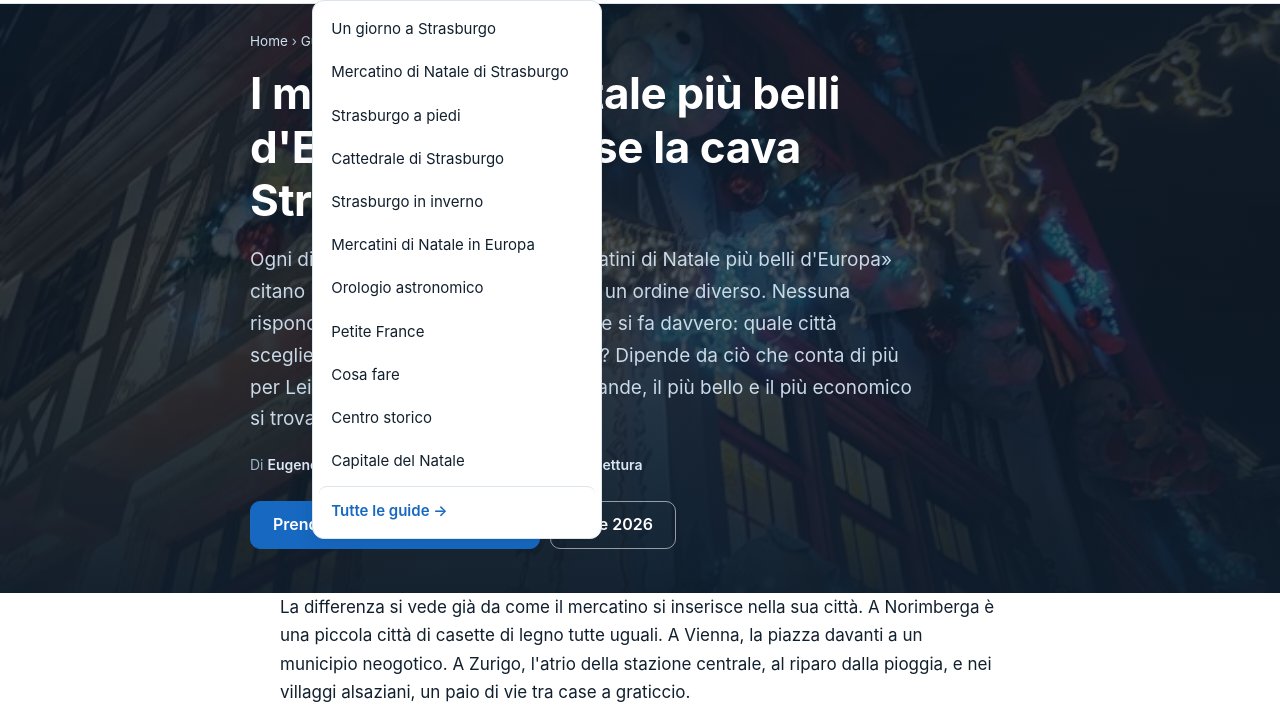
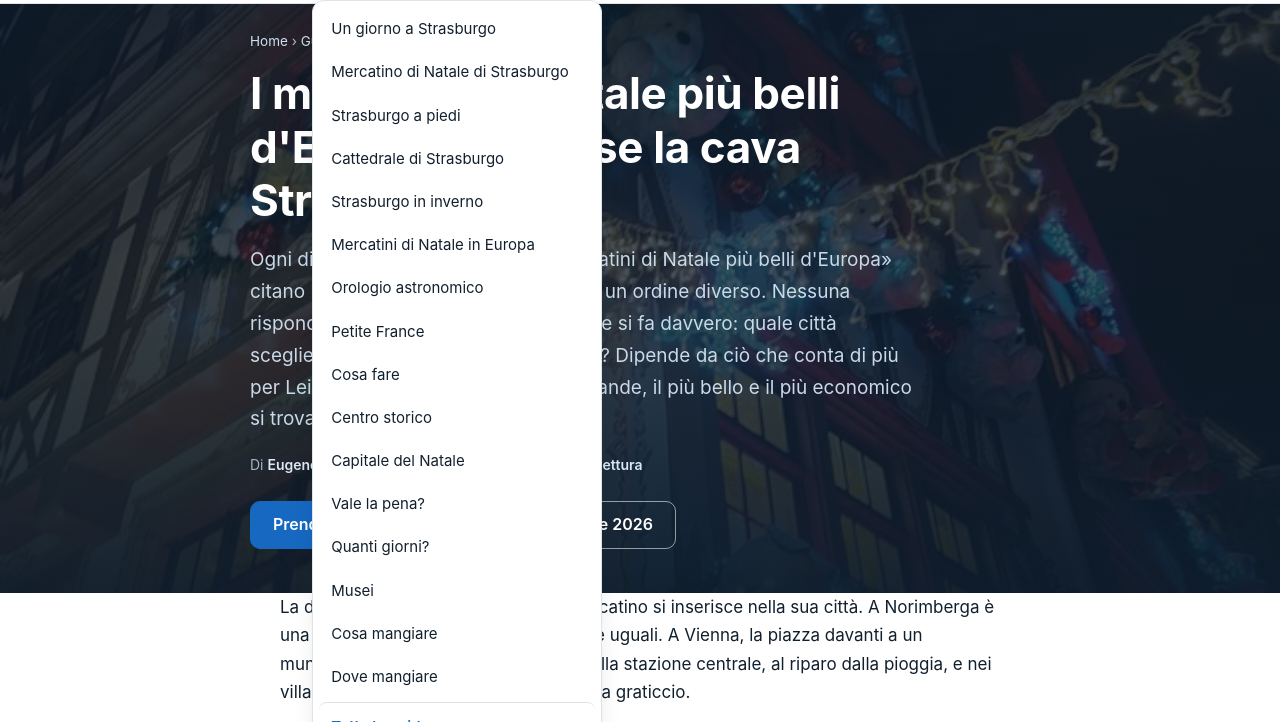
Before and after one commit to taras-off/strasbourgwalk.com, a plain HTML site: page public/it/best-christmas-markets-in-europe/index.html in a window 1280 px wide. Both pictures are taken after a click on the heading "Guide ▾". Shown: the part 56-778 px from the top of the page. Drawn offline with Linux system fonts and the light colour scheme; a script that the page names is missing.

Commit message:
Add files via upload

```diff
--- a/public/it/best-christmas-markets-in-europe/index.html
+++ b/public/it/best-christmas-markets-in-europe/index.html
@@ -357,7 +357,7 @@ article figcaption{font-size:13.5px;color:var(--ink3);margin-top:8px;text-align:
 <details class="menu">
 <summary>Guide ▾</summary>
 <div class="drop">
-<a href="/it/one-day-in-strasbourg/">Un giorno a Strasburgo</a><a href="/it/strasbourg-christmas-market/">Mercatino di Natale di Strasburgo</a><a href="/it/strasbourg-walking-tour/">Strasburgo a piedi</a><a href="/it/strasbourg-cathedral/">Cattedrale di Strasburgo</a><a href="/it/strasbourg-in-winter/">Strasburgo in inverno</a><a href="/it/best-christmas-markets-in-europe/">Mercatini di Natale in Europa</a><a href="/it/strasbourg-astronomical-clock/">Orologio astronomico</a><a href="/it/petite-france-strasbourg/">Petite France</a><a href="/it/things-to-do-in-strasbourg/">Cosa fare</a><a href="/it/strasbourg-old-town-grande-ile/">Centro storico</a><a href="/it/why-strasbourg-capital-of-christmas/">Capitale del Natale</a><a class="all" href="/it/guides/">Tutte le guide →</a>
+<a href="/it/one-day-in-strasbourg/">Un giorno a Strasburgo</a><a href="/it/strasbourg-christmas-market/">Mercatino di Natale di Strasburgo</a><a href="/it/strasbourg-walking-tour/">Strasburgo a piedi</a><a href="/it/strasbourg-cathedral/">Cattedrale di Strasburgo</a><a href="/it/strasbourg-in-winter/">Strasburgo in inverno</a><a href="/it/best-christmas-markets-in-europe/">Mercatini di Natale in Europa</a><a href="/it/strasbourg-astronomical-clock/">Orologio astronomico</a><a href="/it/petite-france-strasbourg/">Petite France</a><a href="/it/things-to-do-in-strasbourg/">Cosa fare</a><a href="/it/strasbourg-old-town-grande-ile/">Centro storico</a><a href="/it/why-strasbourg-capital-of-christmas/">Capitale del Natale</a><a href="/it/is-strasbourg-worth-visiting/">Vale la pena?</a><a href="/it/how-many-days-in-strasbourg/">Quanti giorni?</a><a href="/it/strasbourg-museums/">Musei</a><a href="/it/strasbourg-food/">Cosa mangiare</a><a href="/it/where-to-eat-in-strasbourg/">Dove mangiare</a><a class="all" href="/it/guides/">Tutte le guide →</a>
 </div>
 </details>
 <nav class="lang"><a href="/best-christmas-markets-in-europe/">EN</a><a href="/fr/best-christmas-markets-in-europe/">FR</a><a href="/de/best-christmas-markets-in-europe/">DE</a><a href="/es/best-christmas-markets-in-europe/">ES</a><a class="on" href="/it/best-christmas-markets-in-europe/">IT</a><a href="/pt/best-christmas-markets-in-europe/">PT</a><a href="/pl/best-christmas-markets-in-europe/">PL</a><a href="/ru/best-christmas-markets-in-europe/">RU</a></nav>
```
